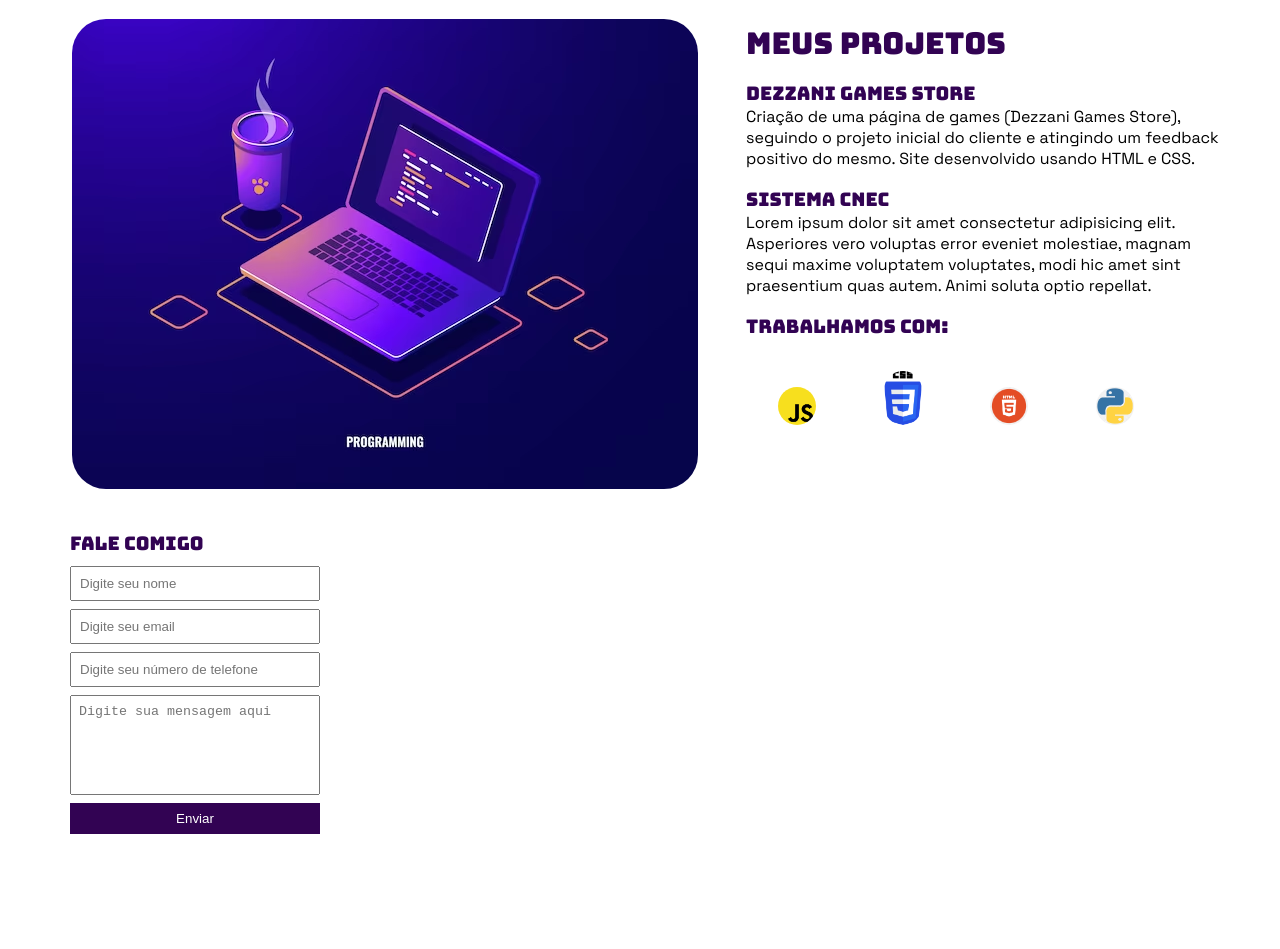
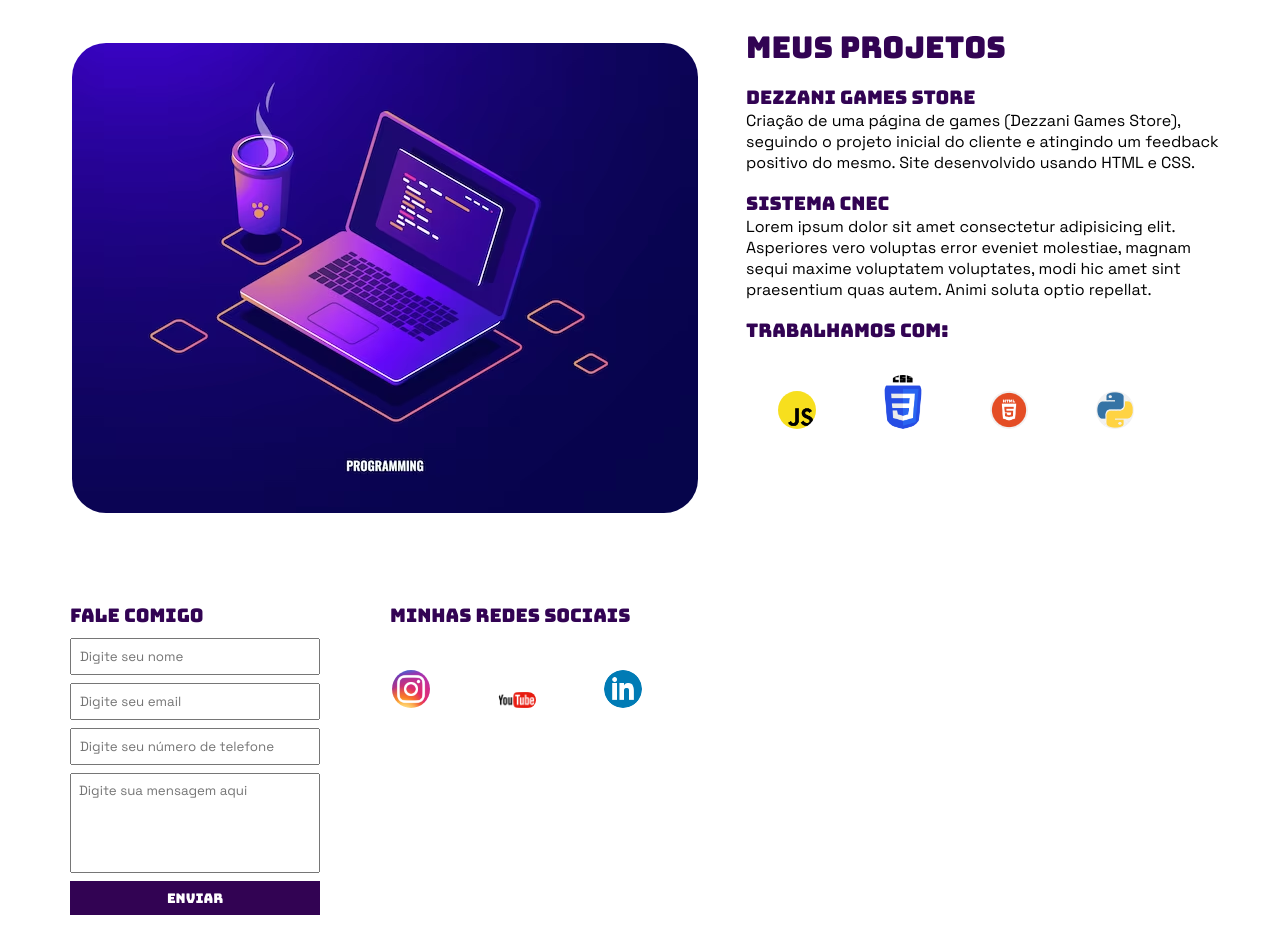
Before and after one commit to gabrieldezzanidev/dezzani.dev, a plain HTML site: page index.html in a window 1280 px wide. Shown: the part 162-1111 px from the top of the page. Before the commit the page ends 1006 px from the top, so only its background shows below. Drawn offline with Linux system fonts and the light colour scheme; a web font is replaced by a local one.

Commit message:
adicionando new section

```diff
--- a/index.html
+++ b/index.html
@@ -66,21 +66,42 @@
             </div>
         </div>
     </section>
-    <section id="contact">
+        <section id="contato">
             <div class="container">
                 <div class="contact">
+                <div class="input">
                     <h3>Fale comigo</h3>
-            <div class="input"></div>
                     <form>
-                <input type="text" placeholder="Digite seu nome" required>
-                <input type="email" placeholder="Digite seu email" required>
-                <input type="number" placeholder="Digite seu número de telefone" required>
+                        <input type="text" placeholder="Digite seu nome" required/>
+                        <input type="email" placeholder="Digite seu email" required/>
+                        <input type="tel" placeholder="Digite seu número de telefone" required/>
                         <textarea placeholder="Digite sua mensagem aqui"></textarea>
                         <button type="button">Enviar</button>
                     </form>
                 </div>
+                <div class="sociais">
+                <h3>Minhas redes Sociais</h3>
+                    <ul>
+                        <li>
+                            <a href="https://www.instagram.com/dezzani_gabriel/" title="Siga-me no instagram">
+                                <img src="images/instagram.png" alt="instagram">
+                            </a>
+                        </li>
+                        <li>
+                            <a href="#" title="Siga-me no Youtube">
+                                <img src="images/youtube.png" alt="youtube">
+                            </a>
+                        </li>
+                        <li>
+                            <a href="https://www.linkedin.com/in/gabriel-dezzani-pitzer-454825247/" title="Siga-me no linkedin">
+                                <img src="images/linkedin.png" alt="linkedin">
+                            </a>
+                        </li>
+                    </ul>
             </div>
-
+            </div>
+            </div>
+        </section>
     </section>
 </body>
 </html>
--- a/main.css
+++ b/main.css
@@ -18,13 +18,14 @@ h1{
     margin-left: 30px;
 }
 
-header,p {
+header,p,
+input, textarea {
     font-family: "Space Grotesk", cursive;
     font-weight: normal;
 }
 
 section .container h2,
-h3{
+h3, button{
     font-family: "Bungee", cursive;
     font-weight: normal;
 }
@@ -54,12 +55,12 @@ section .container {
     align-items: center;
 }
 
-.links ul{
-    margin-left: 100px ;
+section .container{
+    align-items: flex-start;
 }
 
-section .container{
-    align-items: flex-start;
+section {
+    padding: 24px;
 }
 
 header li a:hover{
@@ -82,11 +83,8 @@ h1{
 }
 
 
-section .container h2{
-    padding-top: 20px ;
-}
-
-section .linguagens img{
+section .linguagens img,
+section .sociais img{
     width: 70px;
     height: auto;
 }
@@ -151,3 +149,20 @@ form button {
     border: none;
     cursor: pointer;
 }
+
+form button:hover {
+    background-color: rgb(70, 3, 117);
+}
+
+.contact {
+    display: flex;
+    justify-content: space-between;
+}
+
+.sociais {
+    margin-left: 30px;
+}
+
+.sociais li a{
+    text-decoration: none;
+}
```
Lines whose indentation alone changed are shown as unchanged.
